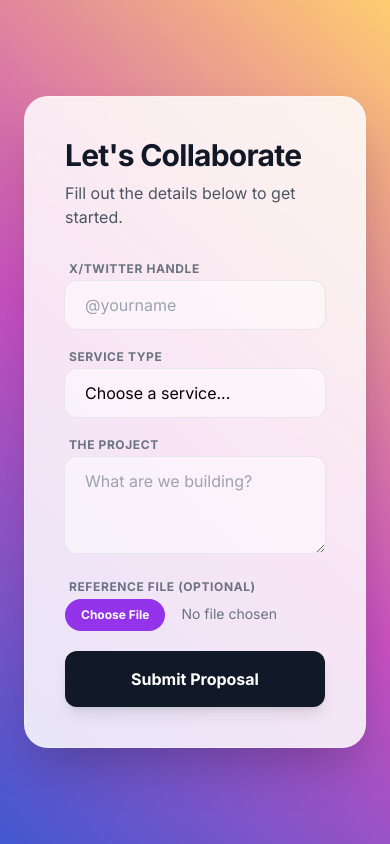
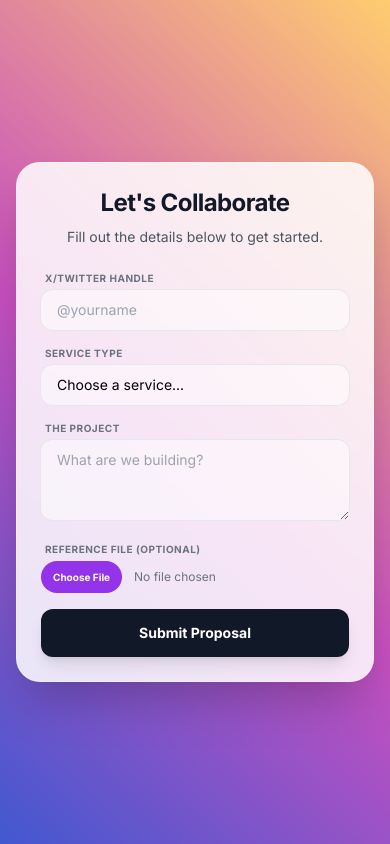
Before and after one commit to thoumust/clientform, a plain HTML site: page index.html in a window 390 px wide. Drawn offline with nearby package versions, Linux system fonts and the light colour scheme.

Commit message:
Refactor form layout and styling in index.html

```diff
--- a/index.html
+++ b/index.html
@@ -16,30 +16,31 @@
         .mesh-gradient {
             background-color: #4158D0;
             background-image: linear-gradient(43deg, #4158D0 0%, #C850C0 46%, #FFCC70 100%);
+            background-attachment: fixed; /* Keeps gradient smooth while scrolling on mobile */
         }
     </style>
 </head>
-<body class="mesh-gradient min-h-screen flex items-center justify-center p-6">
+<body class="mesh-gradient min-h-screen flex items-center justify-center p-4 sm:p-8">
 
-    <div class="glass p-10 rounded-3xl shadow-2xl w-full max-w-lg transition-all hover:shadow-3xl">
-        <header class="mb-8">
-            <h2 class="text-3xl font-extrabold text-gray-900 tracking-tight">Let's Collaborate</h2>
-            <p class="text-gray-600 mt-2">Fill out the details below to get started.</p>
+    <div class="glass p-6 sm:p-10 rounded-3xl shadow-2xl w-full max-w-lg transition-all hover:shadow-3xl my-auto">
+        <header class="mb-6 sm:mb-8 text-center sm:text-left">
+            <h2 class="text-2xl sm:text-3xl font-extrabold text-gray-900 tracking-tight">Let's Collaborate</h2>
+            <p class="text-gray-600 mt-2 text-sm sm:text-base">Fill out the details below to get started.</p>
         </header>
 
-        <form action="https://formspree.io/f/meeljeek" method="POST" enctype="multipart/form-data" class="space-y-5">
+        <form action="https://formspree.io/f/meeljeek" method="POST" enctype="multipart/form-data" class="space-y-4 sm:space-y-5">
 
             <div class="group">
-                <label class="block text-xs font-bold uppercase tracking-wider text-gray-500 mb-1 ml-1">X/Twitter Handle</label>
+                <label class="block text-[10px] sm:text-xs font-bold uppercase tracking-wider text-gray-500 mb-1 ml-1">X/Twitter Handle</label>
                 <input type="text" name="twitter_handle" placeholder="@yourname" required
-                    class="w-full px-5 py-3 rounded-xl border-none bg-white/50 ring-1 ring-gray-200 focus:ring-2 focus:ring-purple-500 transition-all outline-none">
+                    class="w-full px-4 py-2.5 sm:px-5 sm:py-3 rounded-xl border-none bg-white/50 ring-1 ring-gray-200 focus:ring-2 focus:ring-purple-500 transition-all outline-none text-sm sm:text-base">
             </div>
 
             <div class="group">
-                <label class="block text-xs font-bold uppercase tracking-wider text-gray-500 mb-1 ml-1">Service Type</label>
+                <label class="block text-[10px] sm:text-xs font-bold uppercase tracking-wider text-gray-500 mb-1 ml-1">Service Type</label>
                 <div class="relative">
                     <select name="service_type" required
-                        class="w-full px-5 py-3 rounded-xl border-none bg-white/50 ring-1 ring-gray-200 focus:ring-2 focus:ring-purple-500 transition-all outline-none appearance-none">
+                        class="w-full px-4 py-2.5 sm:px-5 sm:py-3 rounded-xl border-none bg-white/50 ring-1 ring-gray-200 focus:ring-2 focus:ring-purple-500 transition-all outline-none appearance-none text-sm sm:text-base">
                         <option value="">Choose a service...</option>
                         <option>Graphic Design</option>
                         <option>UI/UX Design</option>
@@ -51,19 +52,19 @@
             </div>
 
             <div class="group">
-                <label class="block text-xs font-bold uppercase tracking-wider text-gray-500 mb-1 ml-1">The Project</label>
+                <label class="block text-[10px] sm:text-xs font-bold uppercase tracking-wider text-gray-500 mb-1 ml-1">The Project</label>
                 <textarea name="description" rows="3" placeholder="What are we building?" required
-                    class="w-full px-5 py-3 rounded-xl border-none bg-white/50 ring-1 ring-gray-200 focus:ring-2 focus:ring-purple-500 transition-all outline-none"></textarea>
+                    class="w-full px-4 py-2.5 sm:px-5 sm:py-3 rounded-xl border-none bg-white/50 ring-1 ring-gray-200 focus:ring-2 focus:ring-purple-500 transition-all outline-none text-sm sm:text-base"></textarea>
             </div>
 
             <div class="group">
-                <label class="block text-xs font-bold uppercase tracking-wider text-gray-500 mb-1 ml-1">Reference File (Optional)</label>
+                <label class="block text-[10px] sm:text-xs font-bold uppercase tracking-wider text-gray-500 mb-1 ml-1">Reference File (Optional)</label>
                 <input type="file" name="attachment"
-                    class="block w-full text-sm text-gray-500 file:mr-4 file:py-2 file:px-4 file:rounded-full file:border-0 file:text-xs file:font-bold file:bg-purple-600 file:text-white hover:file:bg-purple-700 cursor-pointer">
+                    class="block w-full text-xs sm:text-sm text-gray-500 file:mr-3 sm:file:mr-4 file:py-2 file:px-3 sm:file:px-4 file:rounded-full file:border-0 file:text-[10px] sm:file:text-xs file:font-bold file:bg-purple-600 file:text-white hover:file:bg-purple-700 cursor-pointer">
             </div>
 
             <button type="submit"
-                class="w-full bg-gray-900 text-white font-bold py-4 rounded-xl shadow-lg hover:bg-black hover:-translate-y-1 transition-all duration-300">
+                class="w-full bg-gray-900 text-white font-bold py-3.5 sm:py-4 rounded-xl shadow-lg hover:bg-black active:scale-[0.98] md:hover:-translate-y-1 transition-all duration-300 text-sm sm:text-base">
                 Submit Proposal
             </button>
         </form>
```
